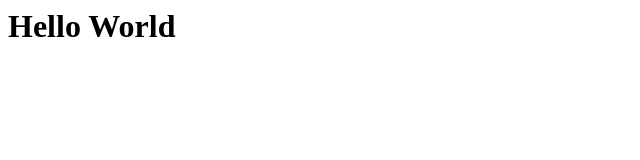
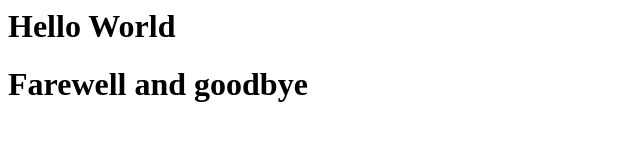
Before and after one commit to BytingBucs2-0/M.-Louigene-Hello_World, a plain HTML site: page index.html in a window 1280 px wide. Shown: the whole page, without its empty margins (0-640 px from the left). Drawn offline with Linux system fonts and the light colour scheme.

Commit message:
added Farewell line

```diff
--- a/index.html
+++ b/index.html
@@ -5,5 +5,6 @@
 	</head>
 	<body>
 		<h1> Hello World</h1>
+		<h1> Farewell and goodbye</h1>
 	</body>
 </html>
```
